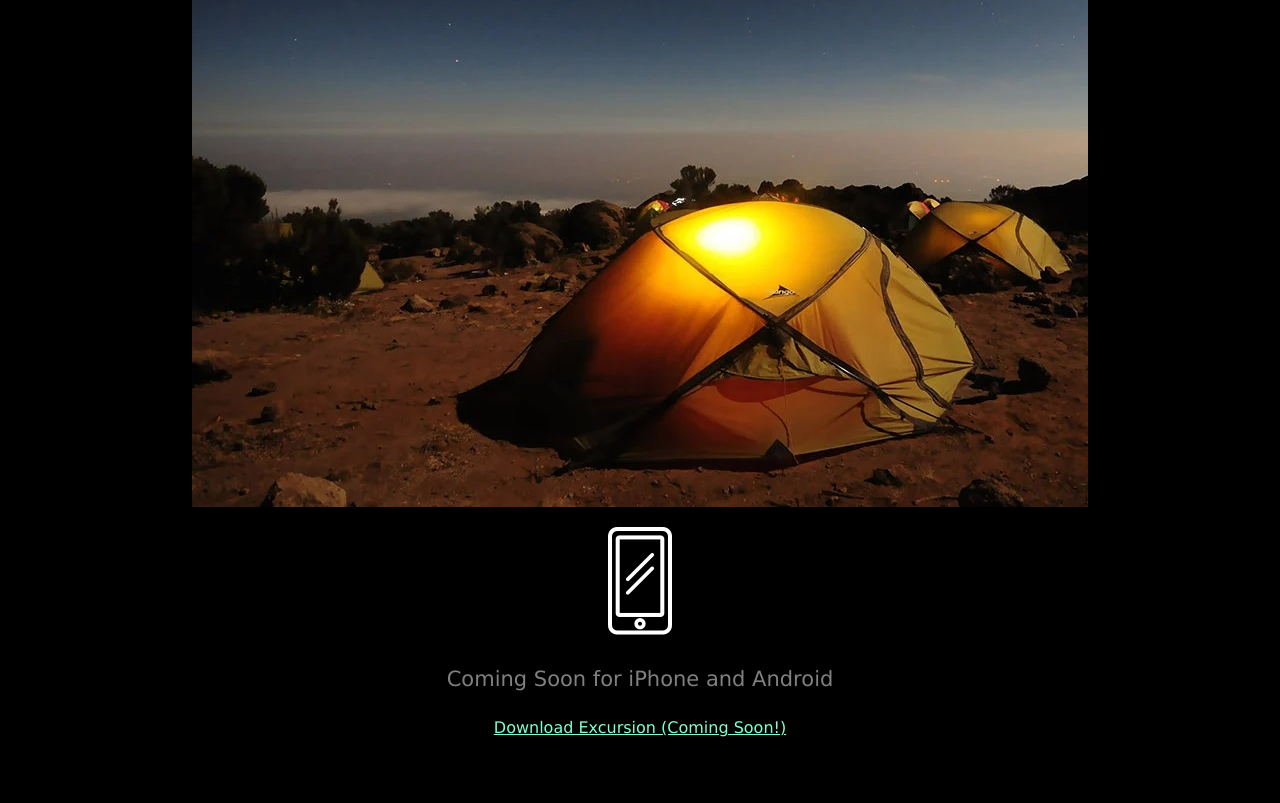
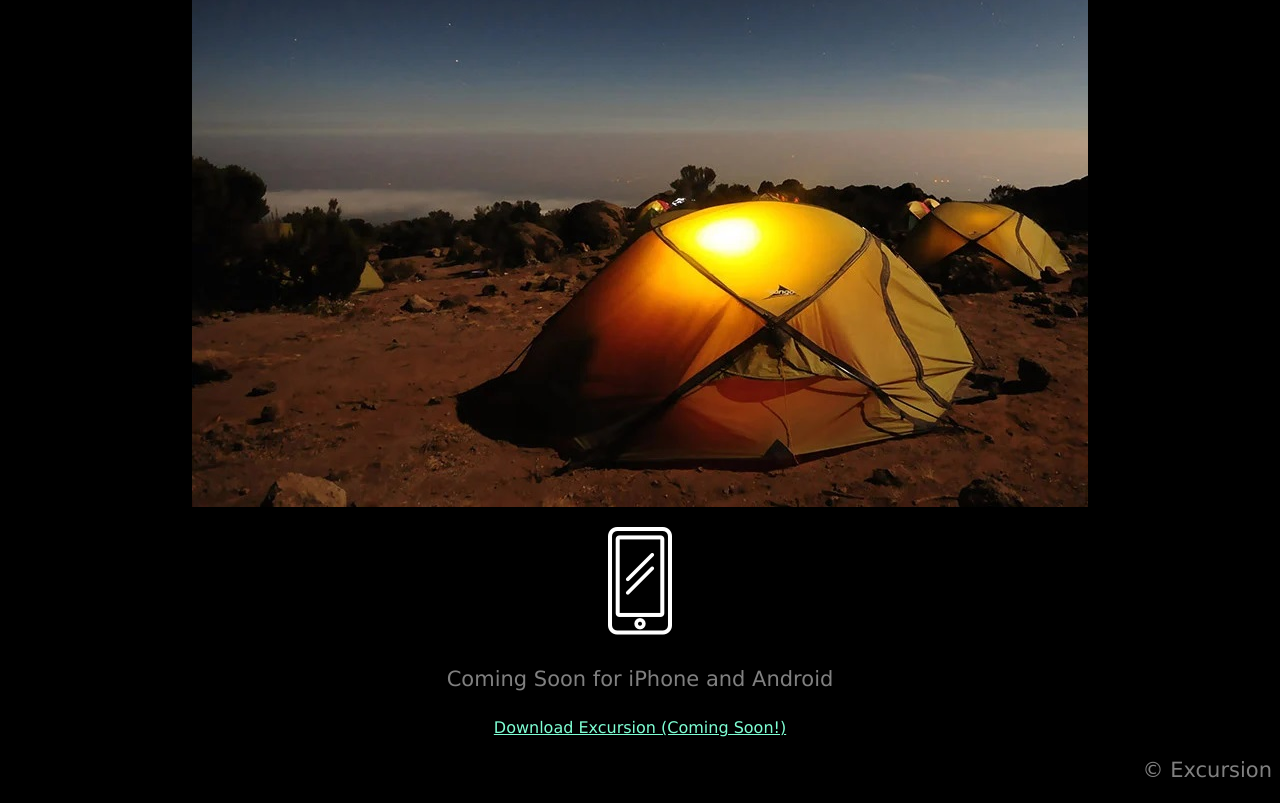
Before and after one commit to ggbanks/excursion, a plain HTML site: page index.html in a window 1280 px wide. Shown: the part 505-1308 px from the top of the page. Before the commit the page ends 1258 px from the top, so only its background shows below. Drawn offline with Linux system fonts and the light colour scheme.

Commit message:
Final push

```diff
--- a/index.html
+++ b/index.html
@@ -19,5 +19,6 @@
 <p><img src="resources/images/phone.png"></p>
 <h4 class="header--sub-header">Coming Soon for iPhone and Android</h4>
 <p><a class="link--cta" href="#">Download Excursion (Coming Soon!)</a></p>
+<p class="footer--copyright">&copy; Excursion</p>
 </body>
 </html>
--- a/resources/css/style.css
+++ b/resources/css/style.css
@@ -31,3 +31,11 @@ body {
     font-size: 16px;
     color: aquamarine;
 }
+
+/* FOOTER */
+
+.footer--copyright {
+    font-size: 21px;
+    color: grey;
+    text-align: right;
+}
```
